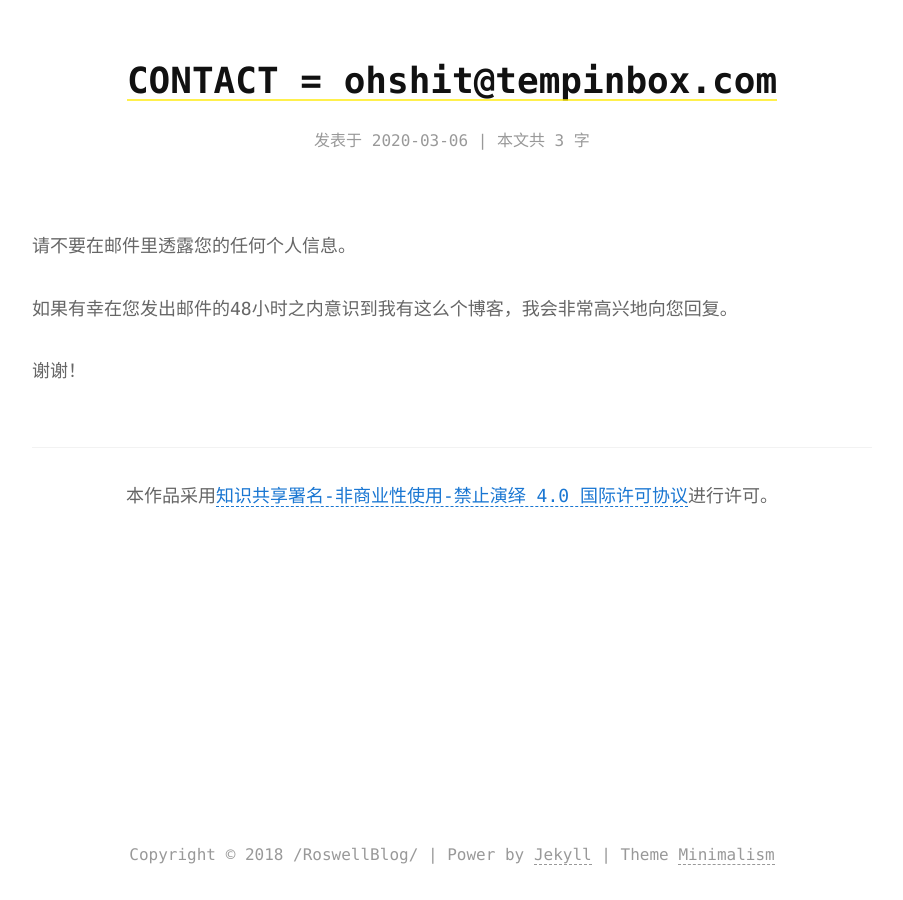
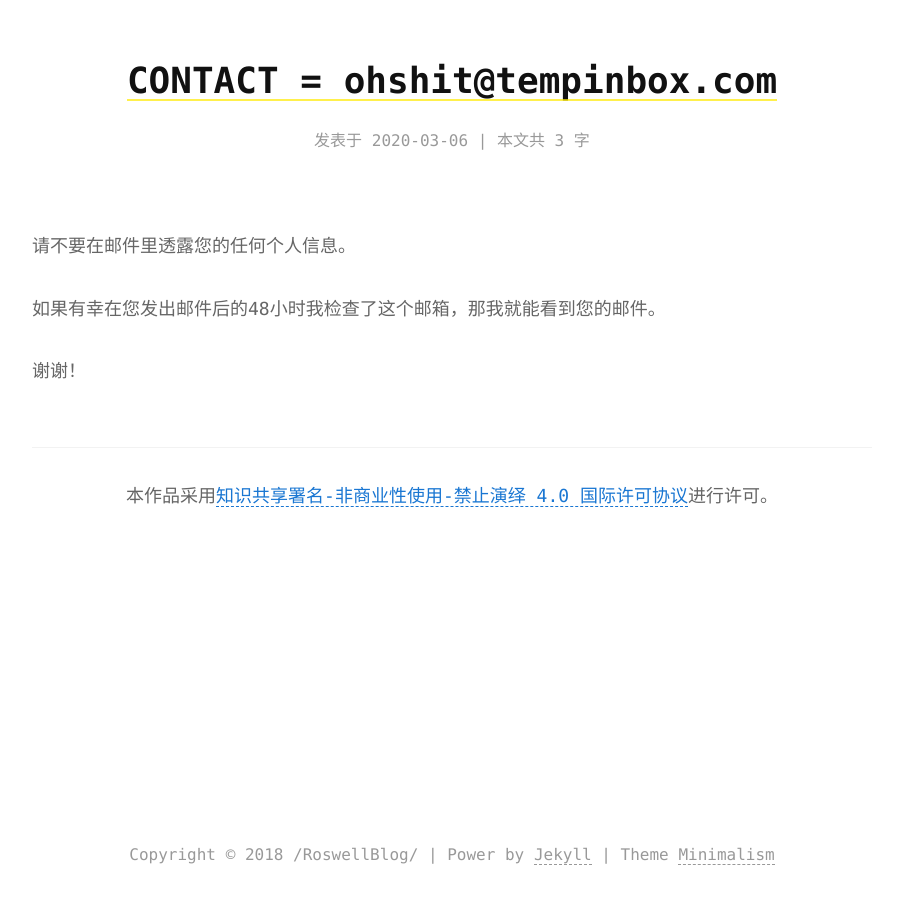
Before and after one commit to Roswellii/roswellii.github.io, a Jekyll site: the page built from _posts/2020-03-06-CONTACT = ohshit@tempinbox.com-2020.md, in a window 1280 px wide. Shown: the whole page, without its empty margins (188-1091 px from the left). Built offline with Jekyll 4.4.1, drawn with Linux system fonts in a browser that asks for light colours.

Commit message:
Update 2020-03-06-CONTACT = ohshit@tempinbox.com-2020.md

```diff
--- a/_posts/2020-03-06-CONTACT = ohshit@tempinbox.com-2020.md
+++ b/_posts/2020-03-06-CONTACT = ohshit@tempinbox.com-2020.md
@@ -12,6 +12,6 @@ tags:                               #标签
 
 请不要在邮件里透露您的任何个人信息。
 
-如果有幸在您发出邮件的48小时之内意识到我有这么个博客，我会非常高兴地向您回复。
+如果有幸在您发出邮件后的48小时我检查了这个邮箱，那我就能看到您的邮件。
 
 谢谢！
```
